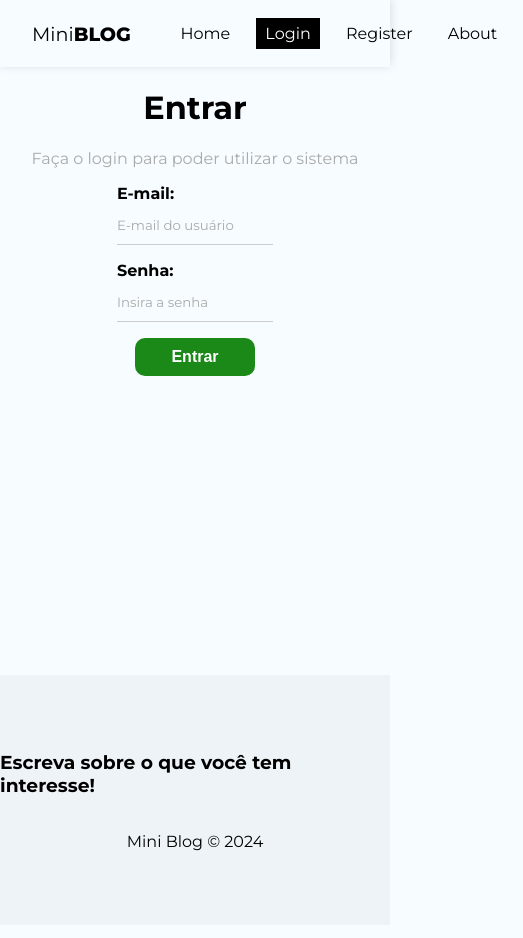
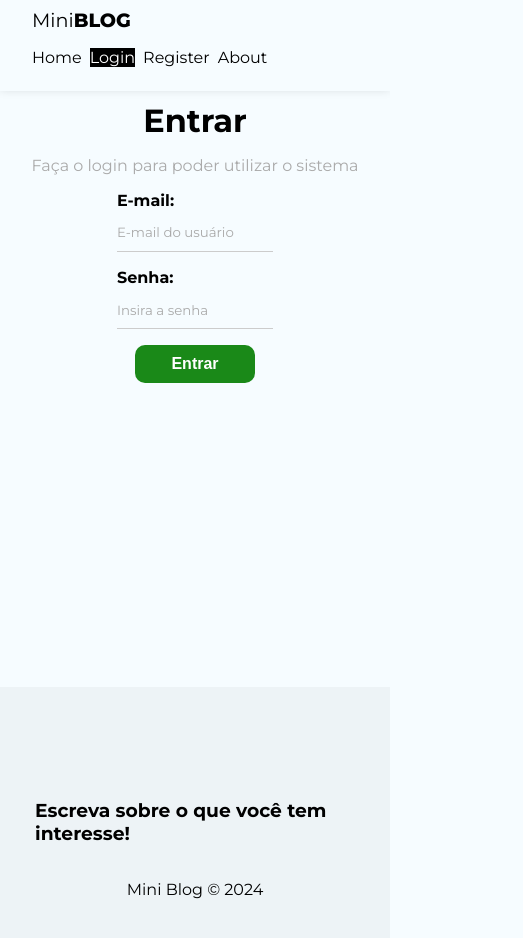
Before and after one commit to DanielKloh/Mini-Blog, a React (Vite) app: page /login in a window 390 px wide. Shown: the top 938 px of the page, 523 px wide, since content can reach past the window. Built offline with nearby package versions, Linux system fonts and the light colour scheme; no server answers.

Commit message:
Tornando a aplicacao responsiva

```diff
--- a/src/components/footer/Footer.module.css
+++ b/src/components/footer/Footer.module.css
@@ -4,5 +4,15 @@
   flex-direction: column;
   align-items: center;
   justify-content: center;
+}
+
+footer{
   background-color: #edf3f6;
 }
+
+@media screen and (max-width: 740px) {
+  .footer{
+    padding: 35px;
+
+  }
+}
--- a/src/components/navbar/Navbar.module.css
+++ b/src/components/navbar/Navbar.module.css
@@ -32,3 +32,19 @@
   background-color: #000;
   color: #fff;
 }
+
+@media screen and (max-width: 740px) {
+  .navbar {
+    display: block;
+  }
+
+  .links_list {
+    padding: 0;
+  }
+  .links_list li a {
+    padding: 0em 0em;
+  }
+  .links_list li {
+    margin-right: 0.5em;
+  }
+}
--- a/src/components/postDetails/PostDetail.module.css
+++ b/src/components/postDetails/PostDetail.module.css
@@ -29,3 +29,51 @@
   font-size: 0.8em;
   margin-bottom: 1em;
 }
+
+.btn_post_detail {
+  margin-left: 0;
+}
+
+.btn.btn_outline {
+  background-color: transparent;
+  border-radius: 0;
+  color: #000;
+  border: 1px solid #000;
+  padding: 7px 30px;
+}
+
+.btn:hover {
+  background-color: #0f730c;
+  color: #fff;
+}
+
+.btn.btn_outline:hover {
+  background-color: #000;
+}
+
+@media screen and (max-width: 740px) {
+  .post_detail img {
+    max-width: 70%;
+    margin-left: 35px;
+  }
+
+  .post_detail h2 {
+    margin-left: 35px;
+  }
+
+  .createdby {
+    margin-left: 35px;
+  }
+
+  .tags span {
+    margin-left: 35px;
+  }
+
+  .btn_post_detail {
+    margin-left: 35px !important;
+  }
+
+  .tags {
+    display: block !important;
+  }
+}
--- a/src/components/postDetails/PostDetails.tsx
+++ b/src/components/postDetails/PostDetails.tsx
@@ -18,7 +18,8 @@ console.log(post);
 
         ))}
       </div>
-      <Link to={`/post/${post.id}`} className="btn btn-outline">
+
+      <Link to={`/post/${post.id}`}  className={`${styles.btn_post_detail} ${styles.btn} ${styles.btn_outline}`} >
         Ler
       </Link>
     </div>
--- a/src/firebase/config.tsx
+++ b/src/firebase/config.tsx
@@ -10,6 +10,6 @@ const firebaseConfig = {
   appId: "1:30434533548:web:80b9d1e585071d6dd4ff09"
 };
 
-initializeApp(firebaseConfig);
+export const firebase = initializeApp(firebaseConfig);
 
 export const db = getFirestore();
--- a/src/hooks/useFetchDocuments.tsx
+++ b/src/hooks/useFetchDocuments.tsx
@@ -32,7 +32,7 @@ export const useFetchDocuments = (docCollection:string, search:any = null, uid:a
                     q = await query(collectionRef, orderBy("createdAt","desc"));
                 }
 
-                await onSnapshot(q, (querySnapshot:any) => {
+                await onSnapshot(q, (querySnapshot: any ) => {
                     setDocument(
                         querySnapshot.docs.map((doc:any) => ({
                             id:doc.id, ...doc.data(),
--- a/src/index.css
+++ b/src/index.css
@@ -114,3 +114,10 @@ button[disabled] {
   padding: 5px;
   border-radius: 5px;
 }
+
+@media screen and (max-width:600px) {
+  .btn.btn-outline {
+    padding: 7px 15px;
+  }
+
+}
--- a/src/pages/Dashboard/Dashboard.module.css
+++ b/src/pages/Dashboard/Dashboard.module.css
@@ -57,3 +57,9 @@
     width: 100px;
     font-size: 0.7em;
   }
+
+  @media screen and (max-width: 600px){
+    .post_row{
+      display: block;
+    }
+  }
--- a/src/pages/Home/Home.module.css
+++ b/src/pages/Home/Home.module.css
@@ -29,3 +29,12 @@
   .noposts a {
     padding: 10px 25px;
   }
+
+  @media screen and ( max-width: 600px){
+    h1{
+      margin: auto;
+      margin-top: 10px;
+      margin-bottom: 10px;
+      max-width:85%;
+    }
+  }
--- a/src/pages/Post/Post.module.css
+++ b/src/pages/Post/Post.module.css
@@ -18,3 +18,29 @@
   .tags span {
     font-weight: bold;
   }
+
+  @media screen and (max-width:600px){
+    .post_container img{
+      width: 65%;
+
+    }
+    .post_container h3 {
+
+      width: 80%;
+    }
+
+    .post_container p {
+      max-width: 80%;
+      margin-left: 35px;
+
+    }
+    .post_container h1 {
+      max-width: 80%;
+    }
+    .post_container .tags {
+      width: 80%;
+      text-align: left;
+      display:block;
+      margin-left: 35px;
+    }
+  }
```
Also changed, not shown: 1 other file (tests, documents, lock files or other folders). Lines whose indentation alone changed are shown as unchanged.
